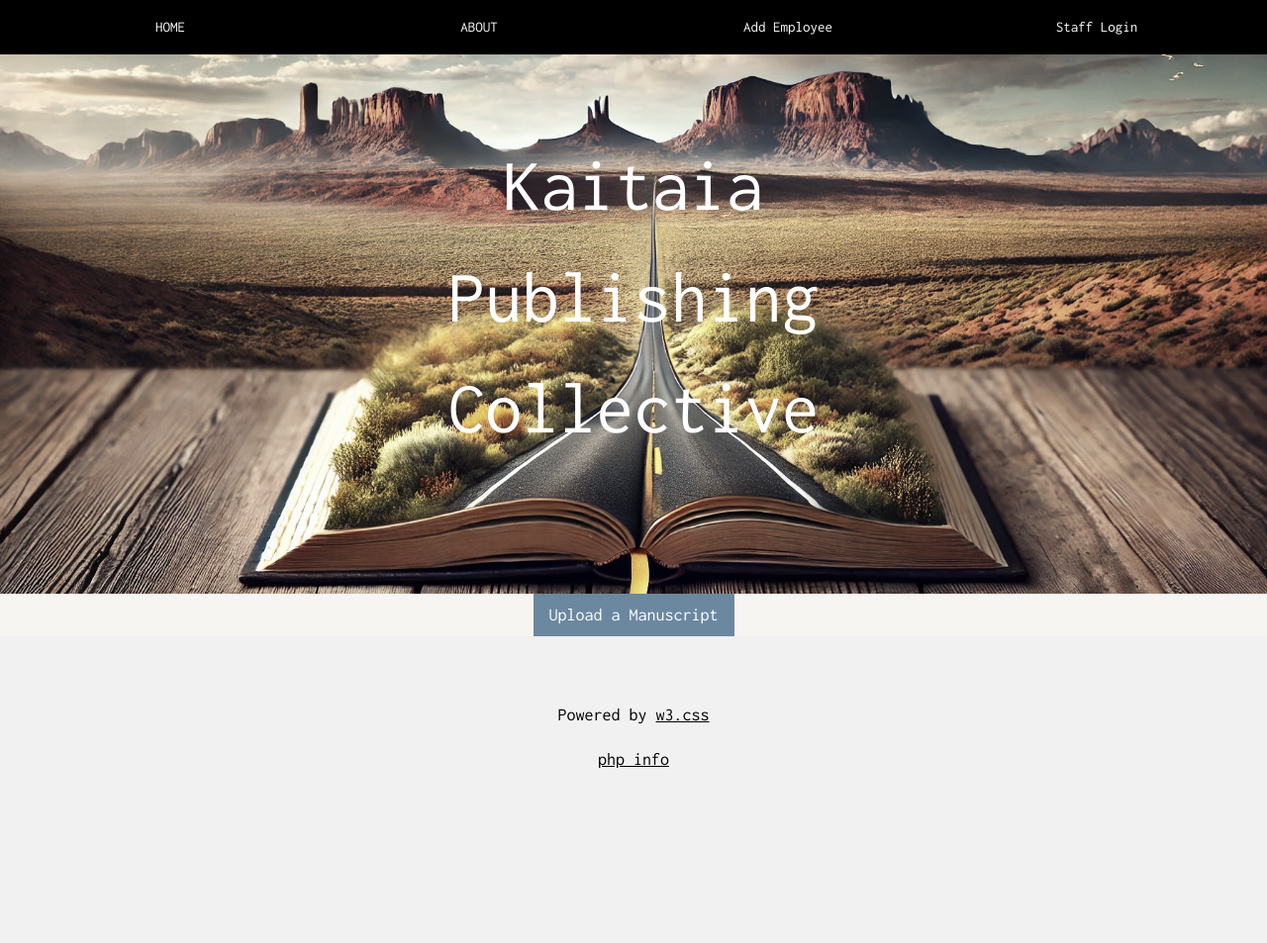
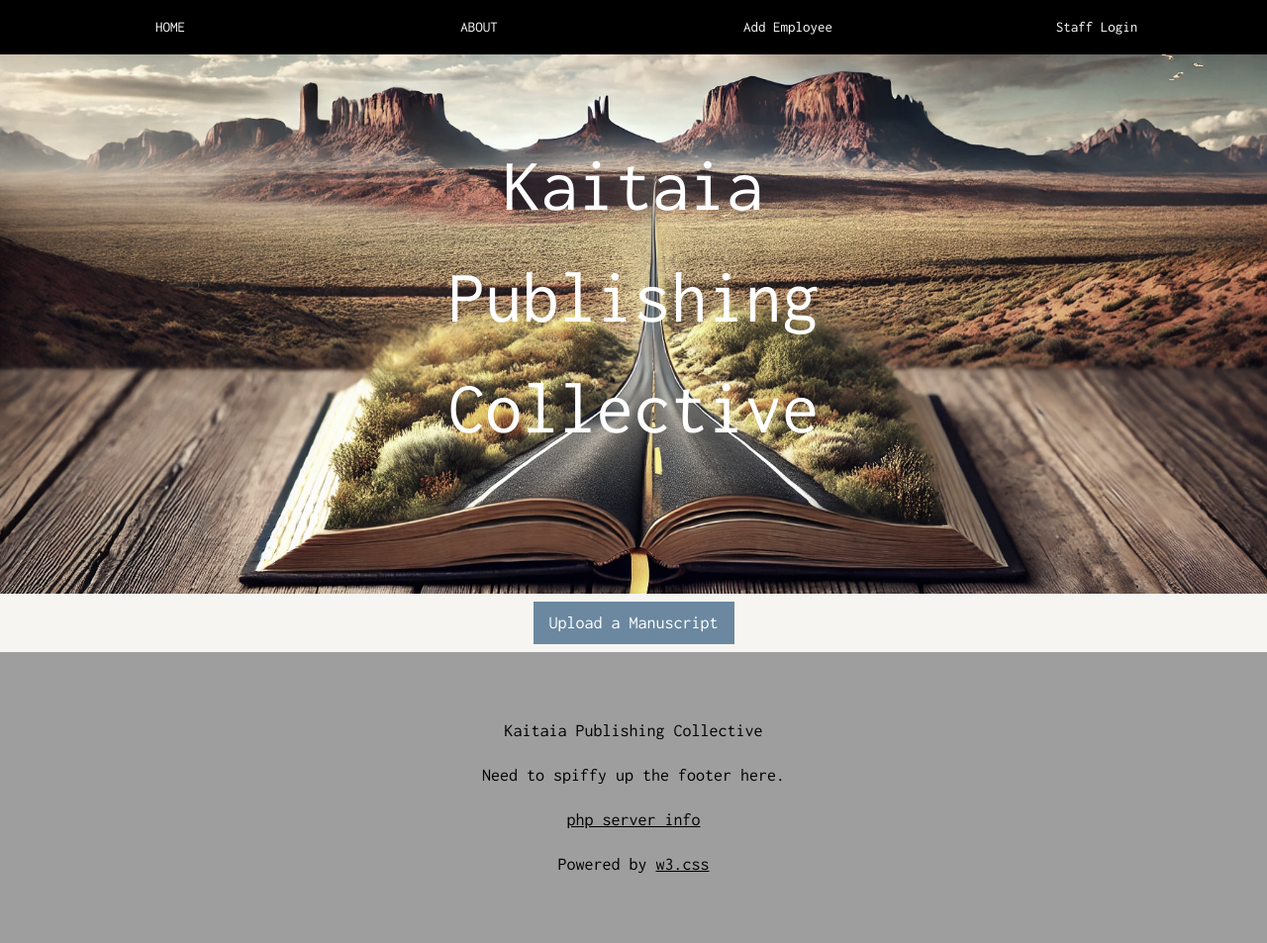
Before and after one commit to MR-SIR2525/systems-a-and-d-project, a PHP site: page /home.php in a window 1280 px wide. Shown: the whole page at 99% size. Before the commit the page ends 776 px from the top, so only its background shows below. Run offline with PHP 8.4, Linux system fonts and the light colour scheme.

Commit message:
make footer a template for reuse

```diff
--- /dev/null
+++ b/footer.html
@@ -0,0 +1,7 @@
+<footer class="w3-center w3-grey w3-padding-48 w3-large">
+    <p>Kaitaia Publishing Collective</p>
+    <p>Need to spiffy up the footer here.</p>
+    <a href="/utilities/phpinfo.php" class="w3-hover-text-blue">php server info</a>
+    <p>Powered by <a href="https://www.w3schools.com/w3css/default.asp" title="W3.CSS" target="_blank" class="w3-hover-text-green">w3.css</a></p>
+
+</footer>
--- a/home.php
+++ b/home.php
@@ -87,7 +87,7 @@
 <div class="w3-sand w3-grayscale w3-large">
 
 <!-- Button Container -->
-<div class="w3-container" id="upload_container">
+<div class="w3-container w3-padding" id="upload_container">
   <div class="w3-content w3-center" style="max-width:700px">
     <form action="input.php" method="POST" class="center-form">
       <button class="w3-button w3-blue" type="submit">Upload a Manuscript</button>
@@ -100,10 +100,7 @@
 
 
 <!-- Footer -->
-<footer class="w3-center w3-light-grey w3-padding-48 w3-large">
-  <p>Powered by <a href="https://www.w3schools.com/w3css/default.asp" title="W3.CSS" target="_blank" class="w3-hover-text-green">w3.css</a></p>
-  <a href="/utilities/phpinfo.php">php info</a>
-</footer>
+<?php include 'footer.html'; ?>
 
 
 <!-- Including the Staff Login Modal here, just before the end of the body -->
```
